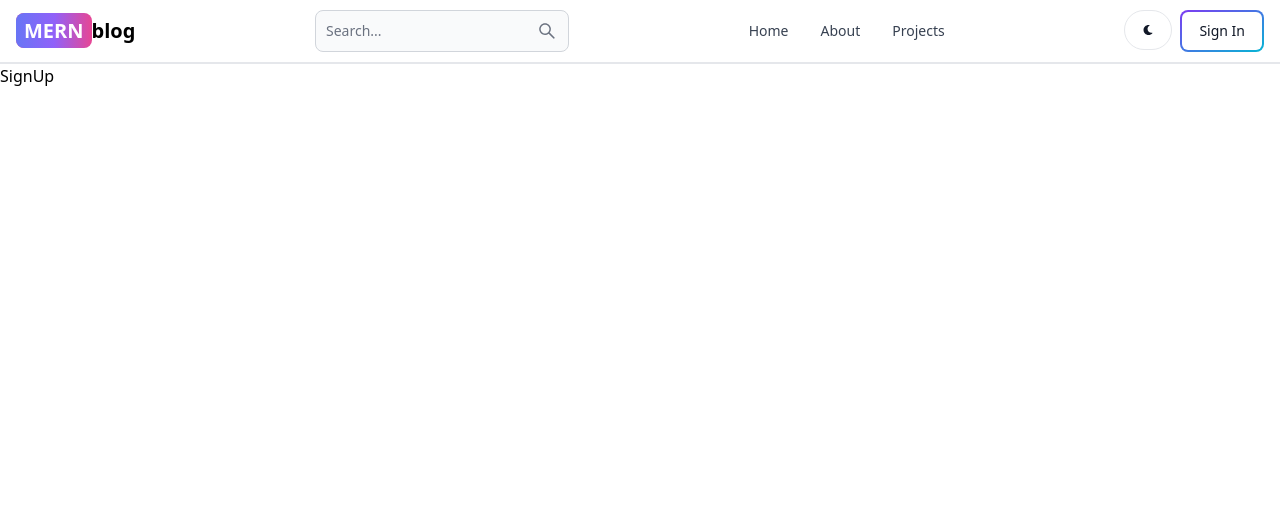
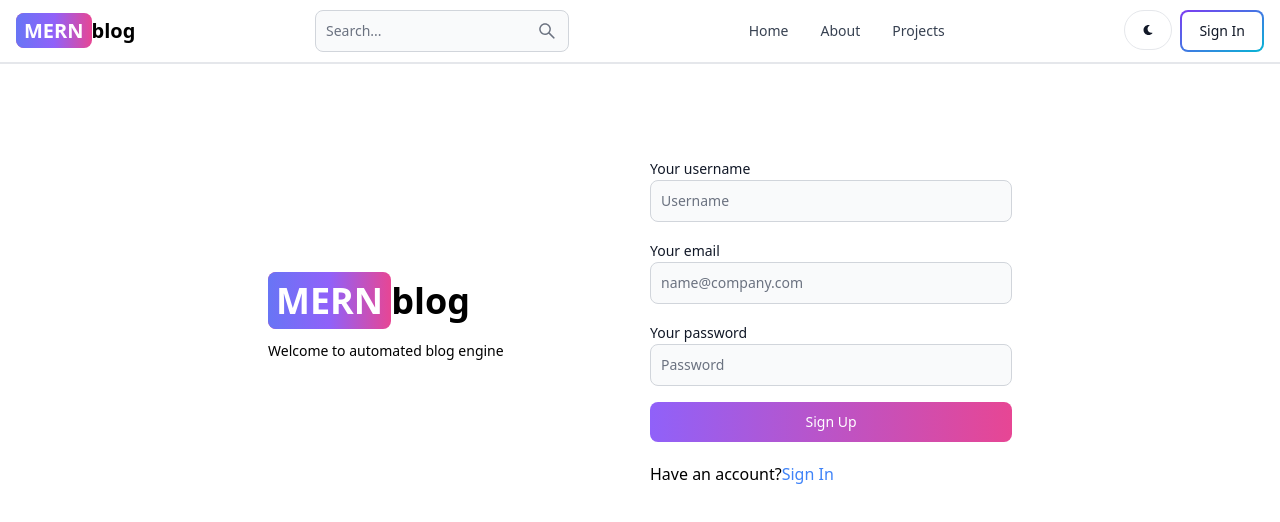
Before and after one commit to tomascieska/MERN-Blog, a React (Vite) app in the folder client/: page /sign-up in a window 1280 px wide. Shown: the top 522 px of the page. Built offline with nearby package versions, Linux system fonts and the light colour scheme.

Commit message:
create sign up page

```diff
--- a/client/src/pages/SignUp.jsx
+++ b/client/src/pages/SignUp.jsx
@@ -1,8 +1,61 @@
-import React from 'react'
+import { Button, Label, TextInput } from "flowbite-react"
+import { Link } from "react-router-dom"
+
 
 const SignUp = () => {
   return (
-    <div>SignUp</div>
+    <div className="min-h-screen mt-20">
+      <div className="flex p-3 max-w-3xl mx-auto flex-col md:flex-row md:items-center gap-5">
+        {/* left side */}
+        <div className="flex-1">
+        <Link to={'/'} className="font-bold dark:text-white text-4xl">
+              <span className="px-2 py-1 bg-gradient-to-r from-indigo-500
+              via-purple-500 to bg-pink-500 rounded-lg text-white">MERN</span>
+              blog
+          </Link>
+          <p className="text-sm mt-5">
+            Welcome to automated blog engine
+          </p>
+        </div>
+        {/* right side */}
+        <div className="flex-1">
+          <form className="flex flex-col gap-4">
+            <div>
+              <Label value="Your username"/>
+              <TextInput
+                type="text"
+                placeholder="Username"
+                id="username"
+              />
+            </div>
+            <div>
+              <Label value="Your email"/>
+              <TextInput
+                type="text"
+                placeholder="name@company.com"
+                id="email"
+              />
+            </div>
+            <div>
+              <Label value="Your password"/>
+              <TextInput
+                type="text"
+                placeholder="Password"
+                id="password"
+              />
+            </div>
+            <Button gradientDuoTone={'purpleToPink'} type='submit'>
+              Sign Up
+            </Button>
+          </form>
+          <div className="flex gap-2 text-sm mt-5"></div>
+          <span>Have an account?</span>
+          <Link to='/sign-in' className="text-blue-500">
+            Sign In
+          </Link>
+        </div>
+      </div>
+    </div>
   )
 }
 
```
